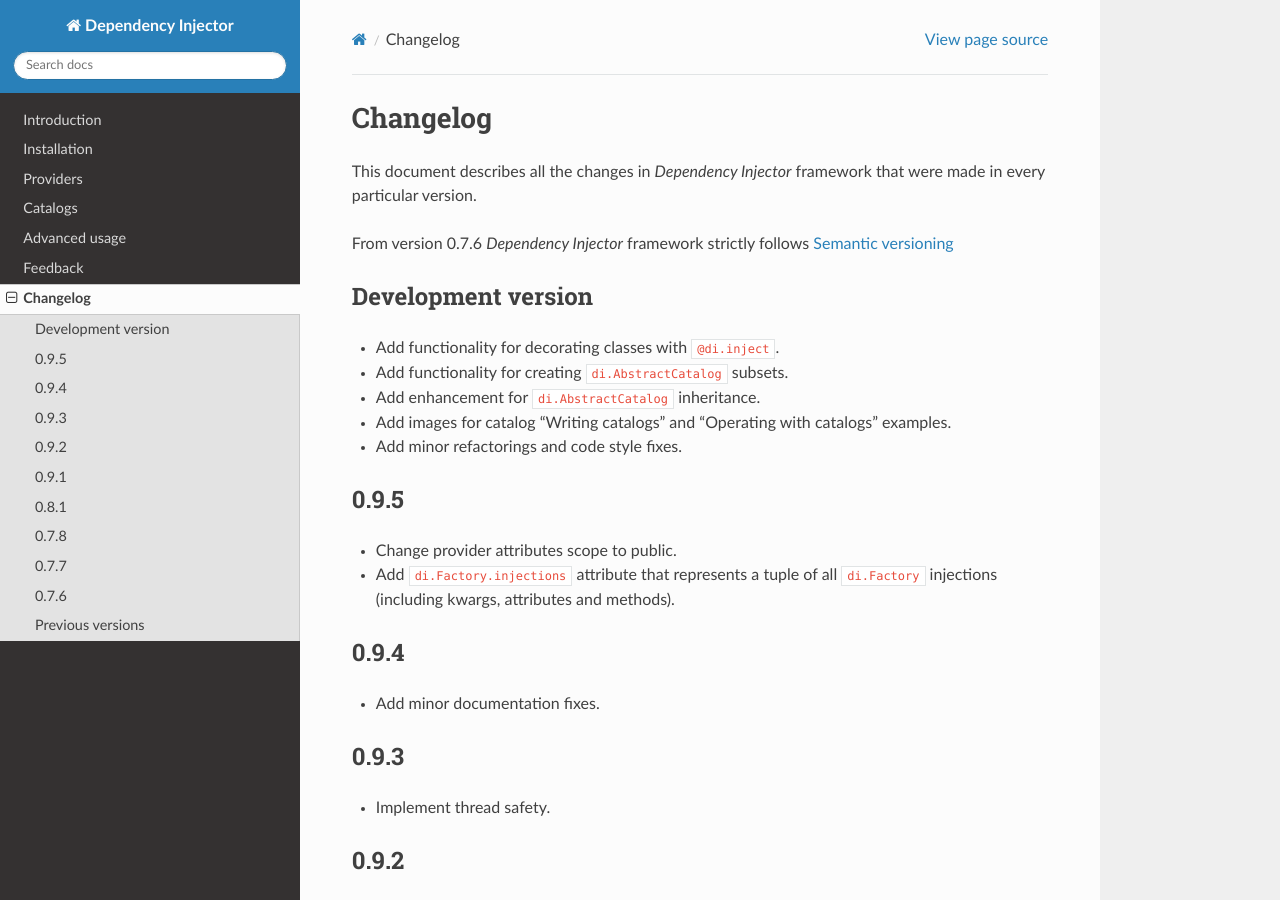
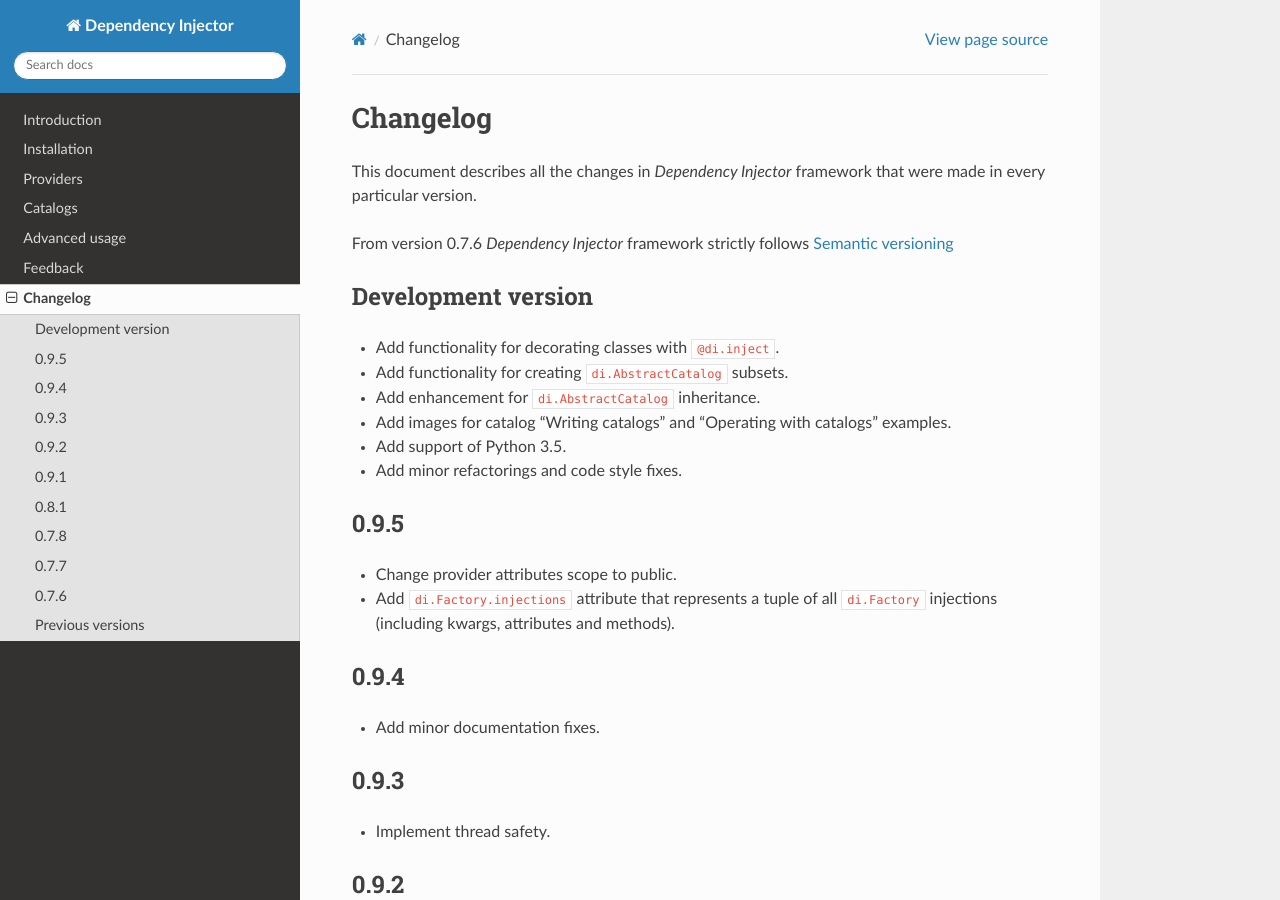
Before and after one commit to ets-labs/python-dependency-injector, a Sphinx documentation site: the page built from docs/main/changelog.rst, in a window 1280 px wide and 900 px high. Built offline with Sphinx 7.4.7 and the Read the Docs theme 2.0.0, drawn with Linux system fonts in a browser that asks for light colours.

Commit message:
Add notes about Python 3.5 support into changelog

```diff
--- a/docs/main/changelog.rst
+++ b/docs/main/changelog.rst
@@ -16,6 +16,7 @@ Development version
 - Add enhancement for ``di.AbstractCatalog`` inheritance.
 - Add images for catalog "Writing catalogs" and "Operating with catalogs"
   examples.
+- Add support of Python 3.5.
 - Add minor refactorings and code style fixes.
 
 0.9.5
```
